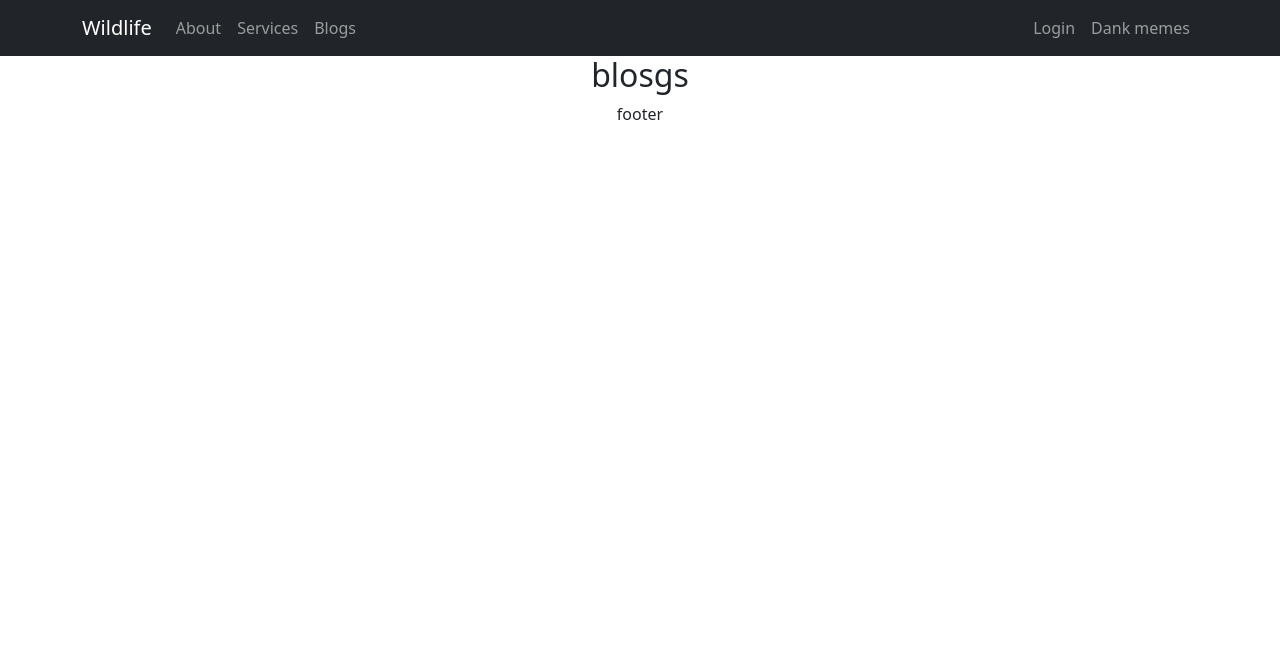
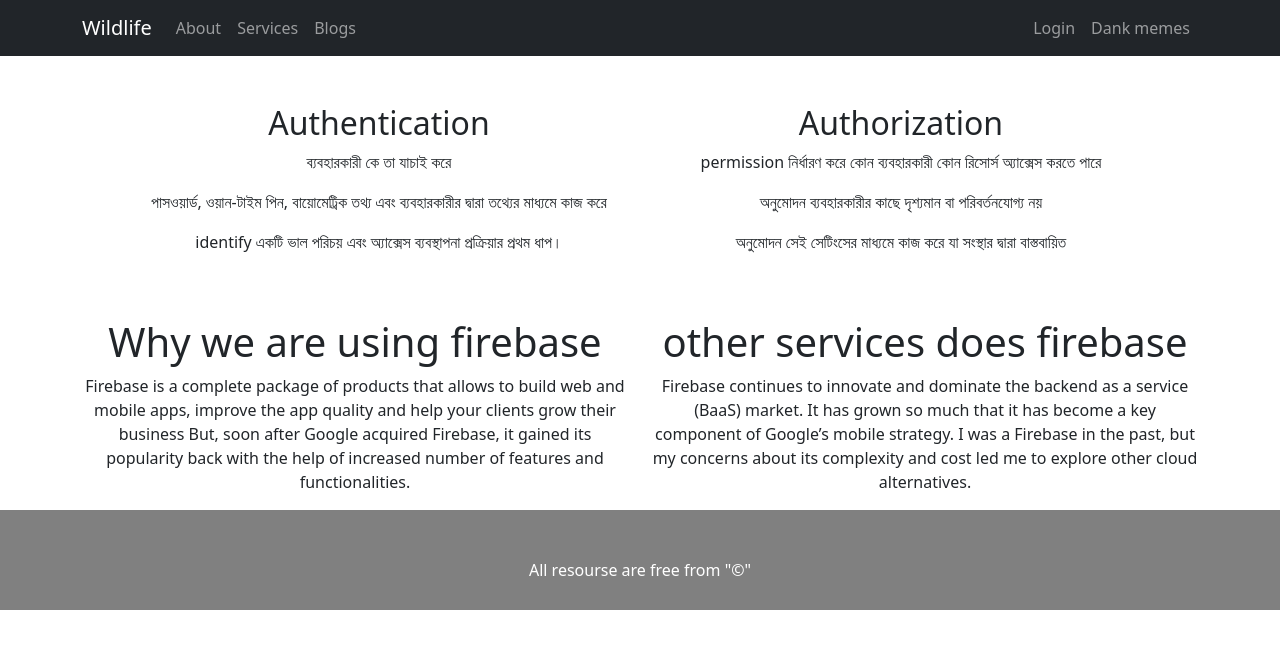
Before and after one commit to mojahid20/upassignment-ten, a React (Create React App) app: page /blogs in a window 1280 px wide. Shown: the top 648 px of the page. Built offline with nearby package versions, Linux system fonts and the light colour scheme; no server answers.

Commit message:
add blogs and about

```diff
--- a/src/Pages/About/About.js
+++ b/src/Pages/About/About.js
@@ -2,8 +2,16 @@
 
 const About = () => {
     return (
-        <div>
-            <h3>this is about us</h3>
+        <div className='container'>
+            <div className='row'>
+                <div className='col-sm-12'>
+                <h1>name:</h1>
+            <p>my name is MD. Mojahidul islam</p>
+            <p> always like to learn from others and learn something new on my own. So I want to take teaching as my <br /> profession. And a good teacher is always a person of respect in society <br />Everyone has hope I also hope to grow up to be a web developer <br /> Currently doing a course And I hope I will succeed InshaAllah <br />This time is very important, we have to study with attention, we have to study with attention </p>
+                </div>
+
+            </div>
+
         </div>
     );
 };
--- a/src/Pages/Bloge/Blogs.js
+++ b/src/Pages/Bloge/Blogs.js
@@ -2,8 +2,39 @@
 
 const Blogs = () => {
     return (
-        <div>
-            <h2>blosgs</h2>
+        <div className='container'>
+          <div className='row text-center p-5'>
+              <div className='col-ms-12 col-md-6'>
+                  <h2>Authentication</h2>
+                 <p>ব্যবহারকারী কে তা যাচাই করে</p>
+                 <p>পাসওয়ার্ড, ওয়ান-টাইম পিন, বায়োমেট্রিক তথ্য এবং ব্যবহারকারীর দ্বারা  তথ্যের মাধ্যমে  কাজ করে</p>
+                 <p> identify একটি ভাল পরিচয় এবং অ্যাক্সেস ব্যবস্থাপনা প্রক্রিয়ার প্রথম ধাপ।</p>
+              </div>
+              <div className='col-ms-12 col-md-6'>
+                  <h2>Authorization</h2>
+                 <p>permission নির্ধারণ করে কোন ব্যবহারকারী কোন রিসোর্স অ্যাক্সেস করতে পারে</p>
+                 <p>অনুমোদন ব্যবহারকারীর কাছে দৃশ্যমান বা পরিবর্তনযোগ্য নয়</p>
+                 <p>অনুমোদন সেই সেটিংসের মাধ্যমে কাজ করে যা সংস্থার দ্বারা বাস্তবায়িত </p>
+              </div>
+
+          </div>
+
+          <div className='row'>
+
+              <div className='col-sm-12 col-md-6'>
+              <h1>Why  we are  using firebase</h1>
+                   <p> Firebase is a complete package of products that allows to build web and mobile apps, improve the app quality and help your clients grow their business
+                   But, soon after Google acquired Firebase, it gained its popularity back with the help of increased number of features and functionalities.
+                   </p>
+              </div>
+              <div className='col-sm-12 col-md-6'>
+                  <h1> other services does firebase</h1>
+              Firebase continues to innovate and dominate the backend as a service (BaaS) market. It has grown so much that it has become a key component of Google’s mobile strategy. I was a Firebase  in the past, but my concerns about its complexity and cost led me to explore other cloud alternatives.
+              </div>
+
+          </div>
+
+
         </div>
     );
 };
--- a/src/Pages/Datiles/Datiles.js
+++ b/src/Pages/Datiles/Datiles.js
@@ -9,7 +9,7 @@
         <div>
             <h2>datalls:{serviceId}</h2>
            <Link to='<Checkout /'>
-             <button></button>
+             <button className='btn btn-primary'>proced checkout</button>
            </Link>
         </div>
     );
--- a/src/Pages/Login/Register/Register.js
+++ b/src/Pages/Login/Register/Register.js
@@ -26,7 +26,7 @@
 
         const handalregister= (event)=>{
             event.preventDefault();
-            const name=event.target.name.value;
+
             const email=event.target.email.value;
             const password=event.target.password.value;
             createUserWithEmailAndPassword(email,password)
--- a/src/Pages/Login/SocialLogin/SocialLogin.js
+++ b/src/Pages/Login/SocialLogin/SocialLogin.js
@@ -1,7 +1,24 @@
 import React from 'react';
+import { useSignInWithGoogle } from 'react-firebase-hooks/auth';
+import { useNavigate } from 'react-router-dom';
+
+import auth from '../../../firebase.init';
 
 
 const SocialLogin = () => {
+    const [signInWithGoogle, user, loading, error] = useSignInWithGoogle(auth);
+    console.log(loading)
+    const navigate= useNavigate();
+    if (error) {
+        return (
+          <div>
+            <p>Error: {error.message}</p>
+          </div>
+        );
+      }
+      if(user){
+        navigate('/home');
+    }
 
 
 
@@ -13,7 +30,7 @@
         <div style={{height:'1px'}} className='bg-primary w-50'></div>
     </div>
     <div className='w-100 mx-auto d-block'>
-    <button  className='btn btn-danger w-50 '>google Sign in</button> <br />
+    <button onClick={()=> signInWithGoogle()}  className='btn btn-danger w-50 '>google Sign in</button> <br />
     <button className='btn btn-primary my-3 w-50'>facebook Sign in</button> <br />
 
     <button className='btn btn-dark w-50'>Github Sign in</button>
--- a/src/Pages/Sheard/Footer/Footer.css
+++ b/src/Pages/Sheard/Footer/Footer.css
@@ -0,0 +1,7 @@
+footer{
+    background-color: gray;
+    color: white;
+    padding: 10px 0;
+    height: 100px;
+    line-height: 100px;
+}
--- a/src/Pages/Sheard/Footer/Footer.js
+++ b/src/Pages/Sheard/Footer/Footer.js
@@ -1,10 +1,10 @@
-
+import './Footer.css';
 
 const Footer = () => {
 
     return (
         <footer>
-            <p>footer</p>
+            <p >All resourse are free from  <span >"&copy;"</span></p>
         </footer>
     );
 };
--- a/src/Pages/Sheard/Header/Header.js
+++ b/src/Pages/Sheard/Header/Header.js
@@ -1,8 +1,16 @@
+
+import { signOut } from 'firebase/auth';
 import React from 'react';
 import { Container, Nav, Navbar } from 'react-bootstrap';
+import { useAuthState } from 'react-firebase-hooks/auth';
 import { Link } from 'react-router-dom';
+import auth from '../../../firebase.init';
 
 const Header = () => {
+  const [user]= useAuthState(auth);
+  const handalsignin=()=>{
+    signOut(auth);
+  }
     return (
         <header>
 
@@ -20,7 +28,12 @@
 
     </Nav>
     <Nav>
-      <Nav.Link as={Link} to="/login">Login</Nav.Link>
+      {
+        user ?
+        <button onClick={handalsignin}>signout</button>
+        :
+        <Nav.Link as={Link} to="login">Login</Nav.Link>
+        }
       <Nav.Link eventKey={2} href="#memes">
         Dank memes
       </Nav.Link>
```
